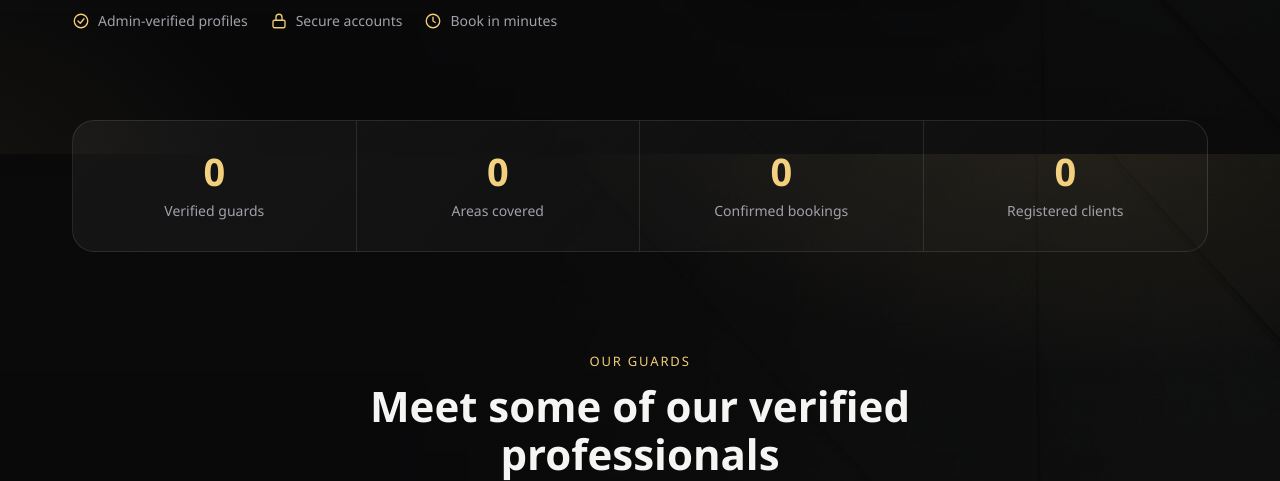
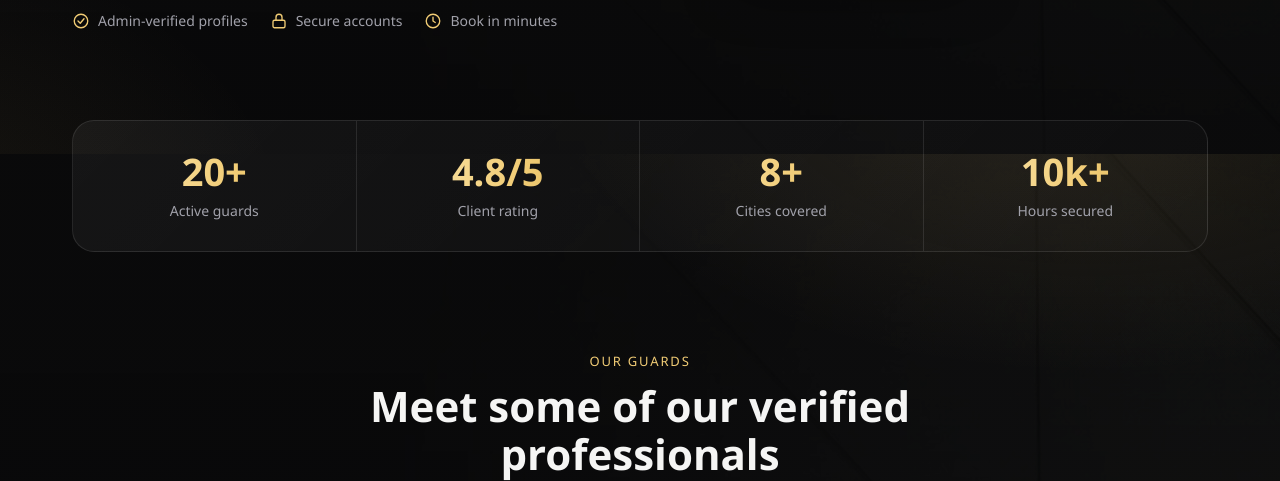
Before and after one commit to FayazAbrar20/Security-Provider, a PHP site: page / in a window 1280 px wide. Shown: the part 646-1127 px from the top of the page. Run offline with PHP 8.4, Linux system fonts and the light colour scheme; data that the repository does not hold is empty.

Commit message:
Landing page: show the original showcase figures in the stats band

```diff
--- a/Project01/index.php
+++ b/Project01/index.php
@@ -1,13 +1,13 @@
 <?php
 include "db.php";
 
-// Real numbers from the database (no made-up marketing figures).
-$stats = db_one($conn,
-    "SELECT
-        (SELECT COUNT(*) FROM guards WHERE verification_status = 'approved') AS guards,
-        (SELECT COUNT(DISTINCT location) FROM guards WHERE verification_status = 'approved') AS cities,
-        (SELECT COUNT(*) FROM bookings WHERE status = 'confirmed') AS confirmed,
-        (SELECT COUNT(*) FROM clients) AS clients") ?? [];
+// Showcase figures for the landing page (the original numbers).
+$stats = [
+    ['20+', 'Active guards'],
+    ['4.8/5', 'Client rating'],
+    ['8+', 'Cities covered'],
+    ['10k+', 'Hours secured'],
+];
 
 // Sample guard profiles shown on the landing page (the original showcase photos).
 $featured = [
@@ -93,10 +93,9 @@ page_head('Professional Security On Demand', '', ['assets/landing.css']);
 
         <div class="wrap">
             <div class="stats-band">
-                <div><b class="gold-text"><?php echo (int)($stats['guards'] ?? 0); ?></b><span>Verified guards</span></div>
-                <div><b class="gold-text"><?php echo (int)($stats['cities'] ?? 0); ?></b><span>Areas covered</span></div>
-                <div><b class="gold-text"><?php echo (int)($stats['confirmed'] ?? 0); ?></b><span>Confirmed bookings</span></div>
-                <div><b class="gold-text"><?php echo (int)($stats['clients'] ?? 0); ?></b><span>Registered clients</span></div>
+                <?php foreach ($stats as [$value, $label]): ?>
+                    <div><b class="gold-text"><?php echo e($value); ?></b><span><?php echo e($label); ?></span></div>
+                <?php endforeach; ?>
             </div>
         </div>
 
```
